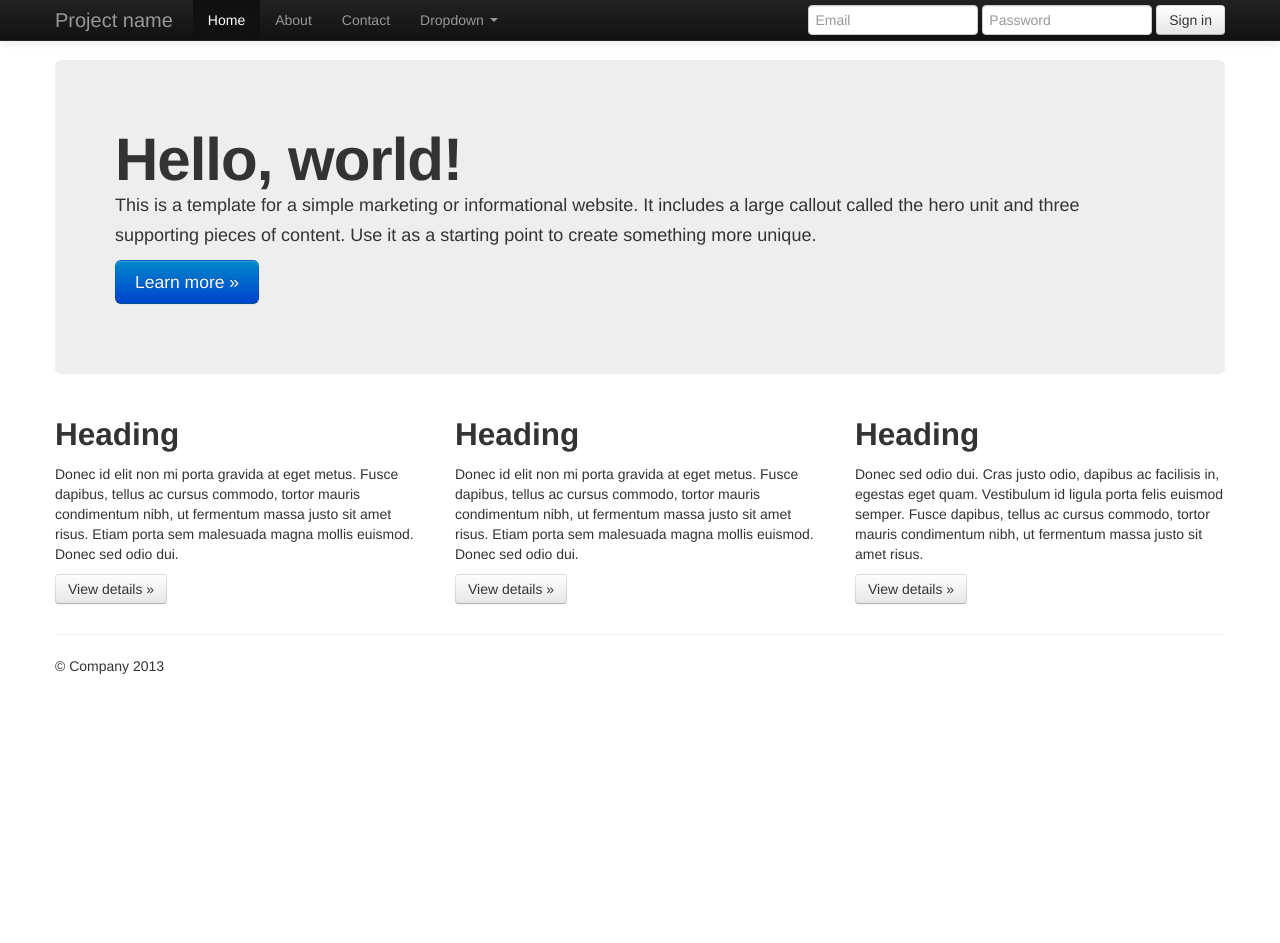
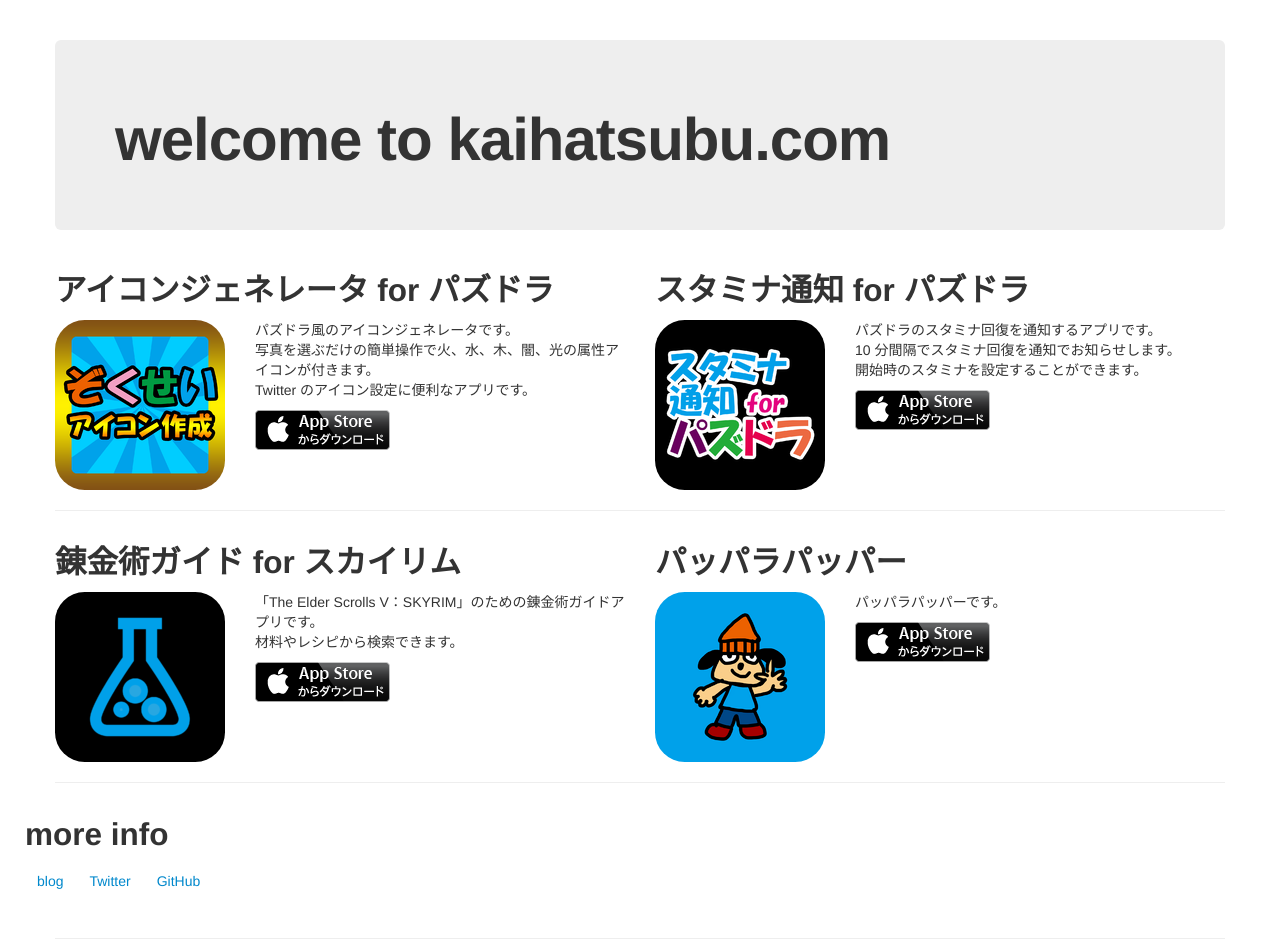
Before and after one commit to tanabe/kaihatsubu.com, a plain HTML site: page index.html in a window 1280 px wide. Before the commit the page ends 800 px from the top, so only its background shows below. Drawn offline with Linux system fonts and the light colour scheme.

Commit message:
add app links

```diff
--- a/index.html
+++ b/index.html
@@ -1,10 +1,8 @@
-
-
 <!DOCTYPE html>
-<html lang="en">
+<html lang="ja">
   <head>
     <meta charset="utf-8">
-    <title>Bootstrap, from Twitter</title>
+    <title>kaihatsubu.com</title>
     <meta name="viewport" content="width=device-width, initial-scale=1.0">
     <meta name="description" content="">
     <meta name="author" content="">
@@ -13,9 +11,14 @@
     <link href="css/bootstrap.css" rel="stylesheet">
     <style type="text/css">
       body {
-        padding-top: 60px;
+        padding-top: 40px;
         padding-bottom: 40px;
       }
+
+      img.app-icon {
+        border-radius: 17.5%;
+      }
+
     </style>
     <link href="css/bootstrap-responsive.css" rel="stylesheet">
 
@@ -28,76 +31,91 @@
 
   <body>
 
-    <div class="navbar navbar-inverse navbar-fixed-top">
-      <div class="navbar-inner">
-        <div class="container">
-          <button type="button" class="btn btn-navbar" data-toggle="collapse" data-target=".nav-collapse">
-            <span class="icon-bar"></span>
-            <span class="icon-bar"></span>
-            <span class="icon-bar"></span>
-          </button>
-          <a class="brand" href="#">Project name</a>
-          <div class="nav-collapse collapse">
-            <ul class="nav">
-              <li class="active"><a href="#">Home</a></li>
-              <li><a href="#about">About</a></li>
-              <li><a href="#contact">Contact</a></li>
-              <li class="dropdown">
-                <a href="#" class="dropdown-toggle" data-toggle="dropdown">Dropdown <b class="caret"></b></a>
-                <ul class="dropdown-menu">
-                  <li><a href="#">Action</a></li>
-                  <li><a href="#">Another action</a></li>
-                  <li><a href="#">Something else here</a></li>
-                  <li class="divider"></li>
-                  <li class="nav-header">Nav header</li>
-                  <li><a href="#">Separated link</a></li>
-                  <li><a href="#">One more separated link</a></li>
-                </ul>
-              </li>
-            </ul>
-            <form class="navbar-form pull-right">
-              <input class="span2" type="text" placeholder="Email">
-              <input class="span2" type="password" placeholder="Password">
-              <button type="submit" class="btn">Sign in</button>
-            </form>
-          </div><!--/.nav-collapse -->
-        </div>
-      </div>
-    </div>
-
     <div class="container">
 
       <!-- Main hero unit for a primary marketing message or call to action -->
       <div class="hero-unit">
-        <h1>Hello, world!</h1>
-        <p>This is a template for a simple marketing or informational website. It includes a large callout called the hero unit and three supporting pieces of content. Use it as a starting point to create something more unique.</p>
-        <p><a href="#" class="btn btn-primary btn-large">Learn more &raquo;</a></p>
+        <h1>welcome to kaihatsubu.com</h1>
       </div>
 
-      <!-- Example row of columns -->
       <div class="row">
-        <div class="span4">
-          <h2>Heading</h2>
-          <p>Donec id elit non mi porta gravida at eget metus. Fusce dapibus, tellus ac cursus commodo, tortor mauris condimentum nibh, ut fermentum massa justo sit amet risus. Etiam porta sem malesuada magna mollis euismod. Donec sed odio dui. </p>
-          <p><a class="btn" href="#">View details &raquo;</a></p>
+        <div class="span6">
+          <h2>アイコンジェネレータ for パズドラ</h2>
+          <div class="row">
+            <div class="span2">
+              <a href="https://itunes.apple.com/jp/app/aikonjenereta-for-pazudora/id636672267?mt=8&uo=4"><img src="img/app/icon_pad_icon.png" class="app-icon"></a>
+            </div>
+            <div class="span4">
+              <p>パズドラ風のアイコンジェネレータです。<br>
+              写真を選ぶだけの簡単操作で火、水、木、闇、光の属性アイコンが付きます。<br>
+              Twitter のアイコン設定に便利なアプリです。</p>
+            </div>
+            <div class="span4"><a href="https://itunes.apple.com/jp/app/aikonjenereta-for-pazudora/id636672267?mt=8&uo=4"><img src="img/download-app.png"></a></div>
+          </div>
         </div>
-        <div class="span4">
-          <h2>Heading</h2>
-          <p>Donec id elit non mi porta gravida at eget metus. Fusce dapibus, tellus ac cursus commodo, tortor mauris condimentum nibh, ut fermentum massa justo sit amet risus. Etiam porta sem malesuada magna mollis euismod. Donec sed odio dui. </p>
-          <p><a class="btn" href="#">View details &raquo;</a></p>
-       </div>
-        <div class="span4">
-          <h2>Heading</h2>
-          <p>Donec sed odio dui. Cras justo odio, dapibus ac facilisis in, egestas eget quam. Vestibulum id ligula porta felis euismod semper. Fusce dapibus, tellus ac cursus commodo, tortor mauris condimentum nibh, ut fermentum massa justo sit amet risus.</p>
-          <p><a class="btn" href="#">View details &raquo;</a></p>
+
+        <div class="span6">
+          <h2>スタミナ通知 for パズドラ</h2>
+          <div class="row">
+            <div class="span2">
+              <a href="https://itunes.apple.com/jp/app/sutamina-tong-zhi-for-pazudora/id629086332?mt=8&uo=4"><img src="img/app/icon_pad_stamina.png" class="app-icon"></a>
+            </div>
+            <div class="span4">
+              <p>パズドラのスタミナ回復を通知するアプリです。<br>
+              10 分間隔でスタミナ回復を通知でお知らせします。<br>
+              開始時のスタミナを設定することができます。
+              </p>
+            </div>
+            <div class="span4"><a href="https://itunes.apple.com/jp/app/sutamina-tong-zhi-for-pazudora/id629086332?mt=8&uo=4"><img src="img/download-app.png"></a></div>
+          </div>
         </div>
       </div>
 
       <hr>
 
-      <footer>
-        <p>&copy; Company 2013</p>
-      </footer>
+      <div class="row">
+        <div class="span6">
+          <h2>錬金術ガイド for スカイリム</h2>
+          <div class="row">
+            <div class="span2">
+              <a href="https://itunes.apple.com/jp/app/lian-jin-shugaido-for-sukairimu/id597217699?mt=8&uo=4"><img src="img/app/icon_skyrim.png" class="app-icon"></a>
+            </div>
+            <div class="span4">
+              <p>「The Elder Scrolls V：SKYRIM」のための錬金術ガイドアプリです。<br>
+              材料やレシピから検索できます。
+              </p>
+            </div>
+            <div class="span4"><a href="https://itunes.apple.com/jp/app/lian-jin-shugaido-for-sukairimu/id597217699?mt=8&uo=4"><img src="img/download-app.png"></a></div>
+          </div>
+        </div>
+
+        <div class="span6">
+          <h2>パッパラパッパー</h2>
+          <div class="row">
+            <div class="span2">
+              <a href="https://itunes.apple.com/jp/app/papparapappa/id668360707?mt=8&uo=4"><img src="img/app/icon_pappara.png" class="app-icon"></a>
+            </div>
+            <div class="span4">
+              <p>パッパラパッパーです。
+              </p>
+            </div>
+            <div class="span4"><a href="https://itunes.apple.com/jp/app/papparapappa/id668360707?mt=8&uo=4"><img src="img/download-app.png"></a></div>
+          </div>
+        </div>
+      </div>
+
+      <hr>
+
+      <div class="row">
+        <h2>more info</h2>
+        <ul class="nav nav-pills">
+          <li><a href="http://blog.kaihatsubu.com/">blog</a></li>
+          <li><a href="https://twitter.com/tanabe/">Twitter</a></li>
+          <li><a href="https://github.com/tanabe">GitHub</a></li>
+        </ul>
+      </div>
+
+      <hr>
 
     </div> <!-- /container -->
 
@@ -107,5 +125,15 @@
     <script src="js/jquery-1.10.2.min.js"></script>
     <script src="js/bootstrap.min.js"></script>
 
+    <script>
+      (function(i,s,o,g,r,a,m){i['GoogleAnalyticsObject']=r;i[r]=i[r]||function(){
+      (i[r].q=i[r].q||[]).push(arguments)},i[r].l=1*new Date();a=s.createElement(o),
+      m=s.getElementsByTagName(o)[0];a.async=1;a.src=g;m.parentNode.insertBefore(a,m)
+      })(window,document,'script','//www.google-analytics.com/analytics.js','ga');
+
+      ga('create', 'UA-73660-21', 'kaihatsubu.com');
+      ga('send', 'pageview');
+    </script>
+
   </body>
 </html>
```
Also changed, not shown: img/app/icon_pad_icon.png (added), img/app/icon_pad_stamina.png (added), img/app/icon_pappara.png (added), img/app/icon_skyrim.png (added), img/download-app.png (added), 1 other file.
